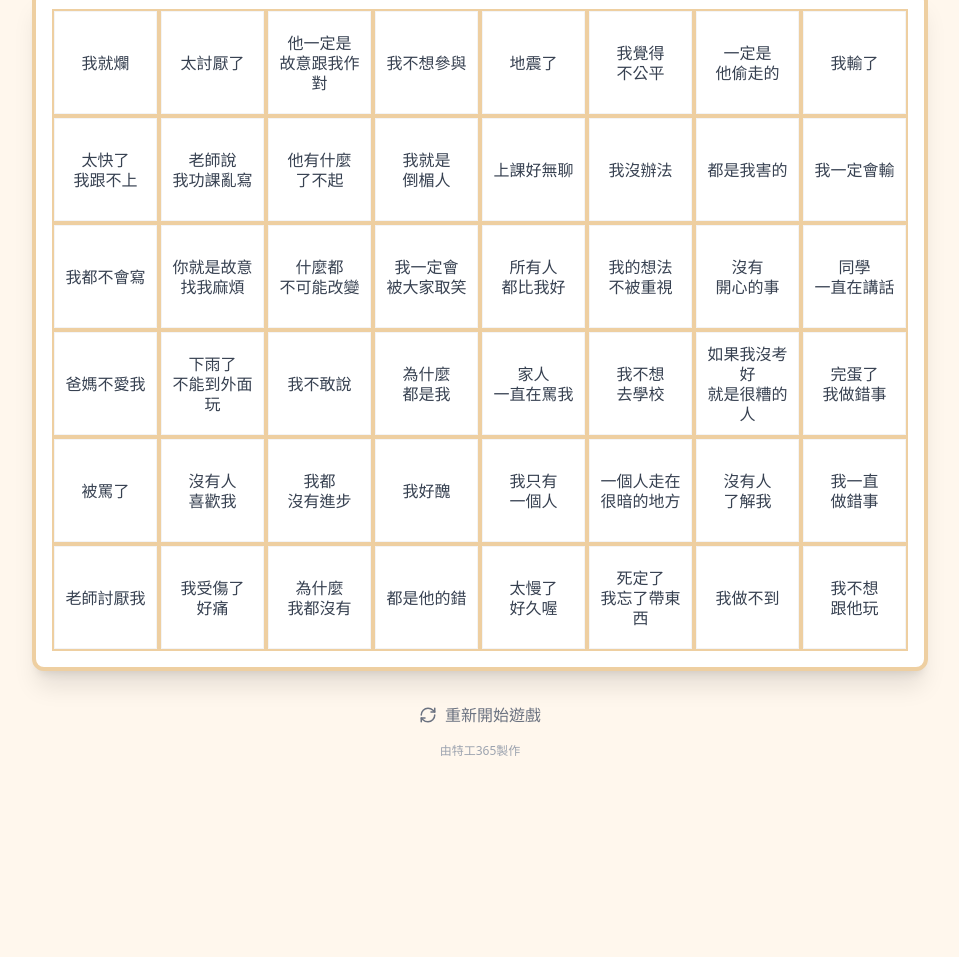
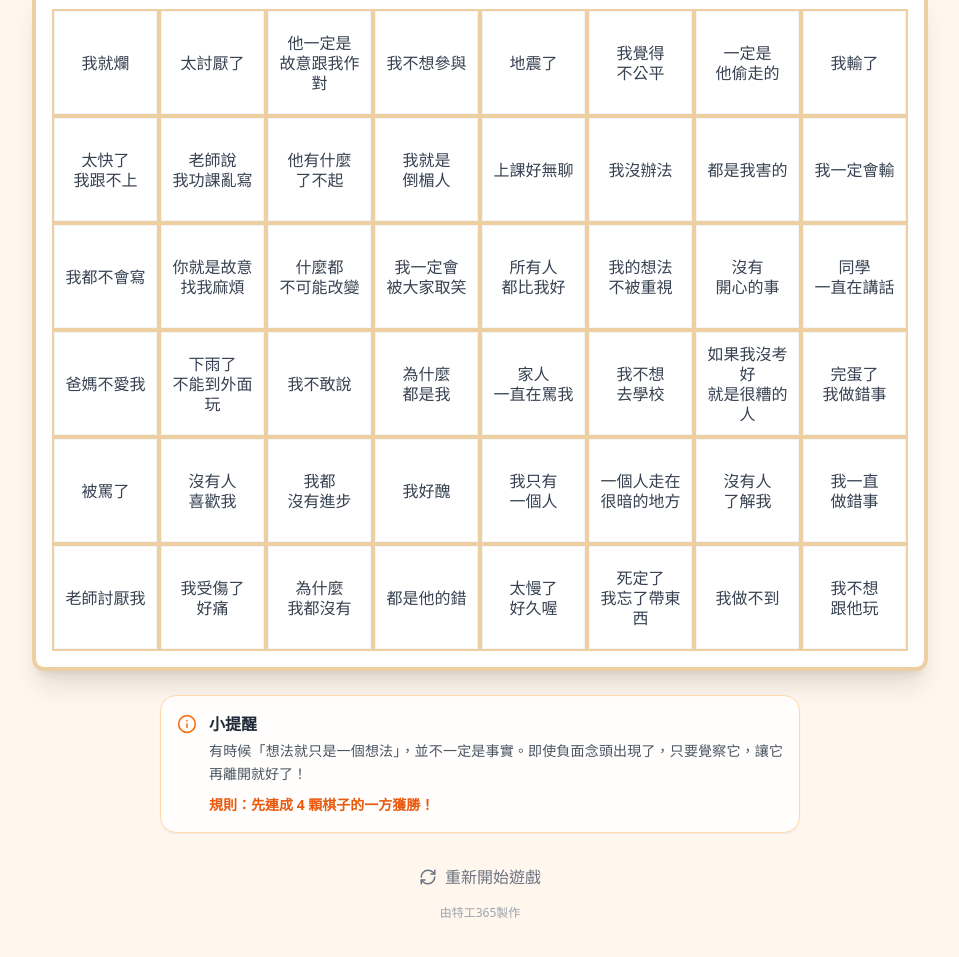
Before and after one commit to senst365/shiftperspective, a plain HTML site: page index.html in a window 1280 px wide. Shown: the part 123-1080 px from the top of the page, without its empty margins (160-1119 px from the left). Before the commit the page ends 946 px from the top, so only its background shows below. Drawn offline with nearby package versions, Linux system fonts and the light colour scheme.

Commit message:
Update index.html

```diff
--- a/index.html
+++ b/index.html
@@ -33,7 +33,7 @@
     <header class="w-full max-w-4xl flex-shrink-0 p-2 sm:p-4">
         <div class="bg-white p-3 rounded-2xl shadow-sm border-2 border-orange-100 flex flex-col md:flex-row items-center justify-between gap-3 relative">
 
-            <!-- Logo 與 標題 (手動點擊，強制發音) -->
+            <!-- Logo 與 標題 -->
             <div class="flex items-center gap-3 cursor-pointer" onclick="speak('情緒轉念四子棋，覺察情緒，練習轉念，讓心情放晴！', false)">
                 <div class="bg-orange-100 p-2 rounded-full hidden sm:block">
                     <!-- Smile Icon -->
@@ -80,12 +80,30 @@
     <!-- 棋盤區 -->
     <div class="w-full max-w-4xl bg-white p-2 sm:p-4 rounded-xl shadow-xl border-4 border-[#eecfa1] mb-4">
         <div id="game-board" class="grid gap-1 bg-[#eecfa1] border-2 border-[#eecfa1] w-full mx-auto" style="grid-template-columns: repeat(8, minmax(auto, 1fr));">
-            <!-- 棋盤格子將由 JS 動態生成 -->
+            <!-- 棋盤格子由 JS 生成 -->
         </div>
     </div>
 
-    <!-- 底部按鈕與署名 -->
-    <footer class="mt-2 shrink-0 max-w-2xl text-center pb-6">
+    <!-- 底部說明與按鈕 -->
+    <footer class="mt-2 shrink-0 max-w-2xl text-center pb-10 px-4 w-full">
+
+        <!-- 新增的小提醒區塊 -->
+        <div class="bg-white/80 p-4 rounded-2xl border border-orange-200 backdrop-blur-sm mb-6 text-left shadow-sm cursor-pointer hover:bg-white transition-colors" onclick="speak('小提醒：有時候想法就只是一個想法，並不一定是事實。即使負面念頭出現了，只要覺察它，讓它再離開就好了！規則：先連成 4 顆棋子的一方獲勝！', false)">
+            <div class="flex items-start gap-3">
+                <div class="text-orange-500 shrink-0 mt-0.5">
+                    <svg width="20" height="20" viewBox="0 0 24 24" fill="none" stroke="currentColor" stroke-width="2" stroke-linecap="round" stroke-linejoin="round"><circle cx="12" cy="12" r="10"></circle><line x1="12" y1="16" x2="12" y2="12"></line><line x1="12" y1="8" x2="12.01" y2="8"></line></svg>
+                </div>
+                <div>
+                    <p class="text-gray-800 font-bold mb-1 text-base">小提醒</p>
+                    <p class="text-gray-600 text-sm leading-relaxed text-justify">
+                        有時候「想法就只是一個想法」，並不一定是事實。即使負面念頭出現了，只要覺察它，讓它再離開就好了！
+                        <br/>
+                        <span class="text-orange-600 font-bold block mt-2">規則：先連成 4 顆棋子的一方獲勝！</span>
+                    </p>
+                </div>
+            </div>
+        </div>
+
         <button onclick="resetGame()" class="flex items-center gap-2 mx-auto text-gray-500 hover:text-orange-600 font-medium transition-colors px-4 py-2 hover:bg-orange-100 rounded-lg mb-2">
             <svg width="18" height="18" viewBox="0 0 24 24" fill="none" stroke="currentColor" stroke-width="2" stroke-linecap="round" stroke-linejoin="round"><path d="M3 12a9 9 0 0 1 9-9 9.75 9.75 0 0 1 6.74 2.74L21 8"></path><path d="M21 3v5h-5"></path><path d="M21 12a9 9 0 0 1-9 9 9.75 9.75 0 0 1-6.74-2.74L3 16"></path><path d="M8 16H3v5"></path></svg>
             重新開始遊戲
@@ -368,6 +386,8 @@
 
         // --- 4. 核心邏輯 ---
 
+        const WIN_COUNT = 4; // 四子棋規則
+
         function isCustomMode() {
             // 簡單比對陣列內容
             return JSON.stringify(state.questions) !== JSON.stringify(DEFAULT_QUESTIONS);
@@ -443,7 +463,7 @@
                         nc += dir[1];
                     }
                 }
-                if (count >= 4) return true; // 四子棋規則
+                if (count >= WIN_COUNT) return true;
             }
             return false;
         }
```
